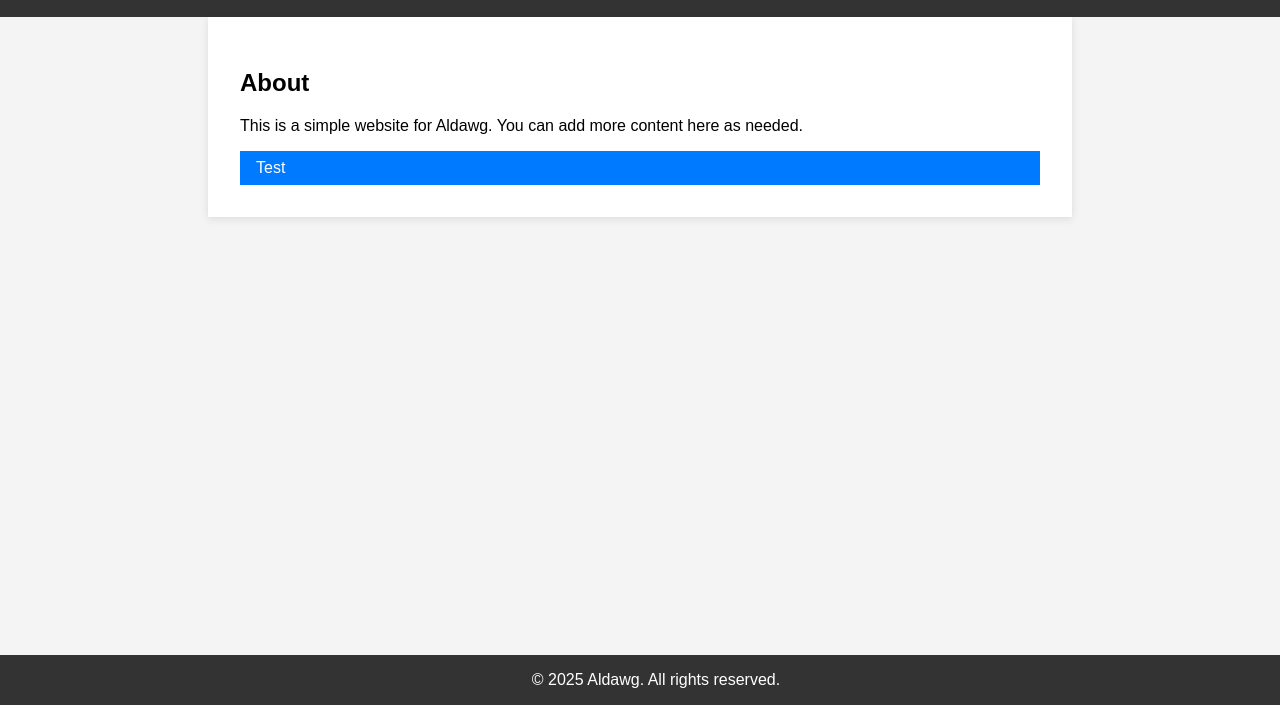
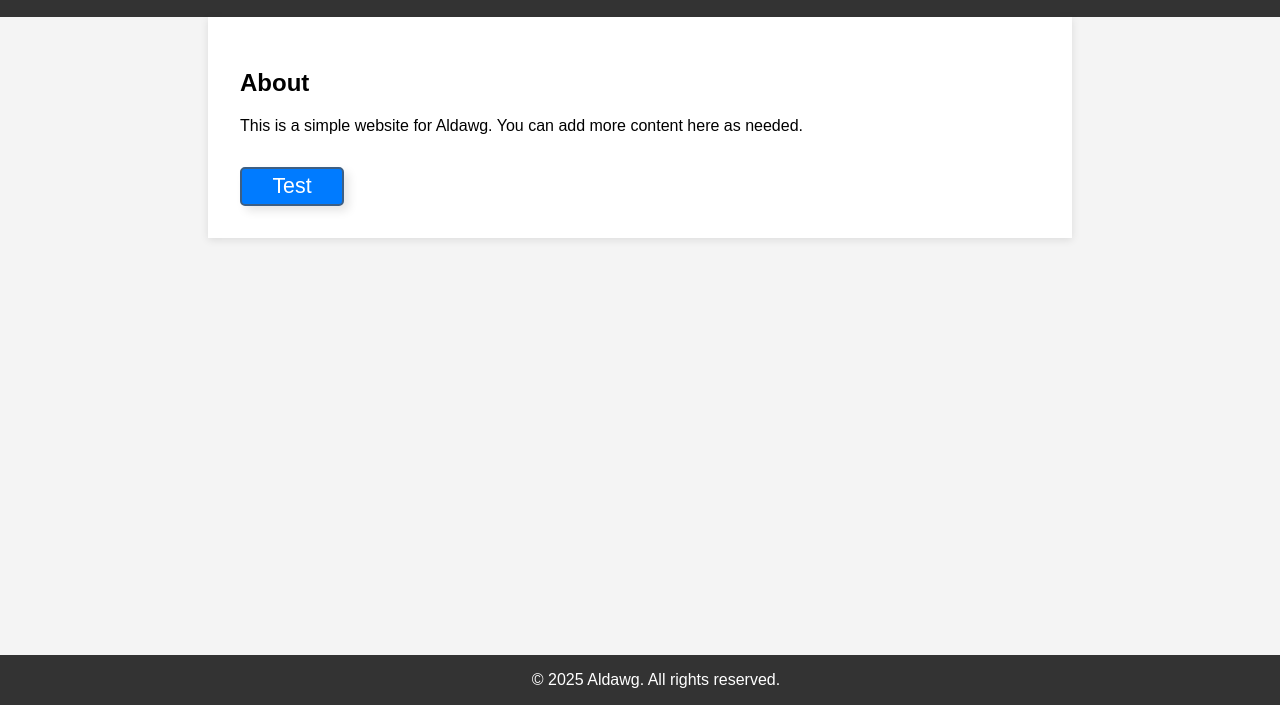
Before and after one commit to eallensmith-ai/aldawg, a plain HTML site: page index.html in a window 1280 px wide. Shown: the part 95-800 px from the top of the page. Drawn offline with Linux system fonts and the light colour scheme.

Commit message:
button move

```diff
--- a/index.html
+++ b/index.html
@@ -36,9 +36,35 @@
         .button {
             background: #007BFF;
             color: white;
-            border: none;
-            padding: 0.5rem 1rem;
+            border: 2px solid #3d5f84;
+            padding: 5px 25px 5px 25px;
             cursor: pointer;
+            text-align: center;
+            display: inline-block;
+            margin-top: 1rem;
+            border-radius: 5px;
+            box-shadow: 5px 5px 10px rgba(0,0,0,0.1);
+            width: 50px;
+            height: fit-content;
+            align-items: center;
+            font: 16pt sans-serif;
+        }
+        .button:hover {
+            background: white;
+            border-color: #2a4a6e;
+            color: #007BFF;
+            animation: buttonmove 0.5s infinite;
+        }
+        .button:active {
+            box-shadow: none;
+            transform: translateY(2px);
+        }
+
+        @keyframes buttonmove {
+            0% { transform: translateY(0); }
+            50% { transform: translateY(-5px); }
+            100% { transform: translateY(0); }
+
         }
     </style>
 </head>
```
